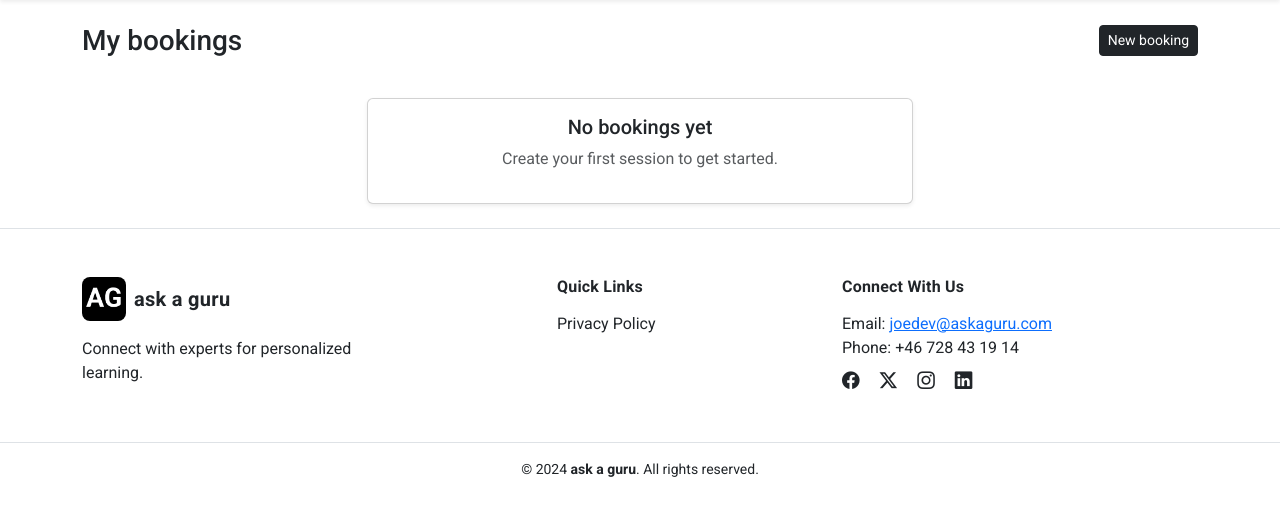
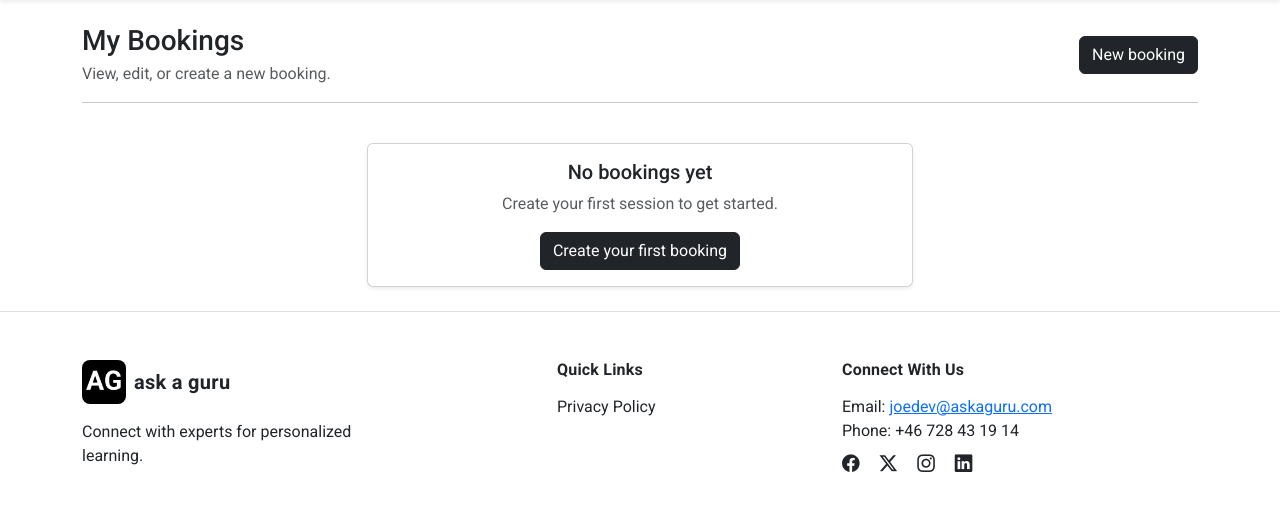
Before and after one commit to ajoedv/ask-a-guru, a Django app: page /bookings/ in a window 1280 px wide. Shown: the part 76-586 px from the top of the page. Run offline with Django 4.2, Linux system fonts and the light colour scheme; the visitor is signed in with stand-in values (Sample User, id 1); data that the repository does not hold is empty.

Commit message:
Update UI: move page headers to base and unify buttons

```diff
--- a/bookings/templates/bookings/my_bookings.html
+++ b/bookings/templates/bookings/my_bookings.html
@@ -1,13 +1,19 @@
 {% extends "base.html" %}
 
-{% block content %}
-<div class="container py-4">
+{% block page_header %}
+    <div class="d-flex justify-content-between align-items-center">
+        <div>
+        <h1 class="h3 mb-1">My Bookings</h1>
+        <p class="text-muted mb-0">View, edit, or create a new booking.</p>
+        </div>
+        {% if user.is_authenticated %}
+        <a class="btn btn-dark" href="{% url 'bookings:create' %}">New booking</a>
+        {% endif %}
+    </div>
+    <hr class="my-3">
+    {% endblock %}
 
-    <div class="d-flex justify-content-between align-items-center mb-3">
-        <h3 class="mb-0">My bookings</h3>
-        <a class="btn btn-dark btn-sm" href="{% url 'bookings:create' %}">New booking</a>
-    </div>
-
+    {% block content %}
     {% if bookings %}
         <div class="list-group">
         {% for b in bookings %}
@@ -16,8 +22,7 @@
                 <div class="fw-semibold">{{ b.session_title }}</div>
                 <div class="text-muted small">
                 {{ b.scheduled_at|date:"Y-m-d H:i" }}
-                <span
-                    class="ms-2 badge
+                <span class="ms-2 badge
                     {% if b.status == 'pending' %} bg-warning text-dark
                     {% elif b.status == 'confirmed' %} bg-success
                     {% elif b.status == 'cancelled' %} bg-secondary
@@ -28,10 +33,8 @@
                 </div>
             </div>
             <div class="ms-3 d-flex gap-2">
-                <a class="btn btn-outline-primary btn-sm"
-                href="{% url 'bookings:update' b.pk %}">Edit</a>
-                <a class="btn btn-outline-danger btn-sm"
-                href="{% url 'bookings:delete' b.pk %}">Cancel</a>
+                <a class="btn btn-outline-dark btn-sm" href="{% url 'bookings:update' b.pk %}">Edit</a>
+                <a class="btn btn-outline-danger btn-sm" href="{% url 'bookings:delete' b.pk %}">Cancel</a>
             </div>
             </div>
         {% endfor %}
@@ -43,11 +46,12 @@
             <div class="card-body">
                 <h5 class="card-title mb-2">No bookings yet</h5>
                 <p class="text-muted mb-3">Create your first session to get started.</p>
+                {% if user.is_authenticated %}
+                <a class="btn btn-dark" href="{% url 'bookings:create' %}">Create your first booking</a>
+                {% endif %}
             </div>
             </div>
         </div>
         </div>
     {% endif %}
-
-</div>
 {% endblock %}
--- a/pages/templates/base.html
+++ b/pages/templates/base.html
@@ -50,8 +50,12 @@
         </div>
         {% endif %}
     <main id="main">
+    <div class="container py-4">
+        {% block page_header %}{% endblock %}
         {% block content %}{% endblock %}
+    </div>
     </main>
+
 
     <footer>
         {% include 'includes/footer.html' %}
```
Also changed, not shown: bookings/templates/bookings/booking_confirm_delete.html (+10 -11 lines), bookings/templates/bookings/booking_form.html (+9 -8 lines).
